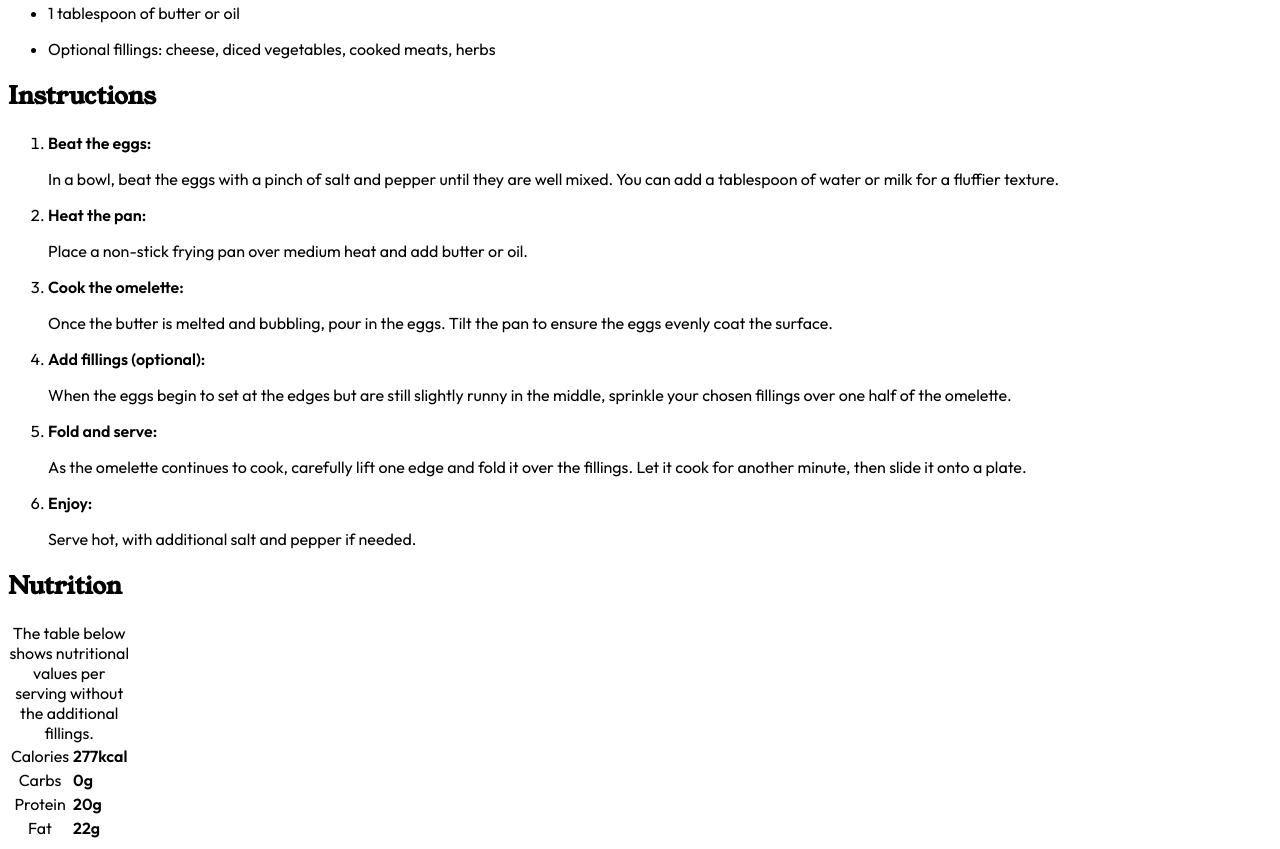
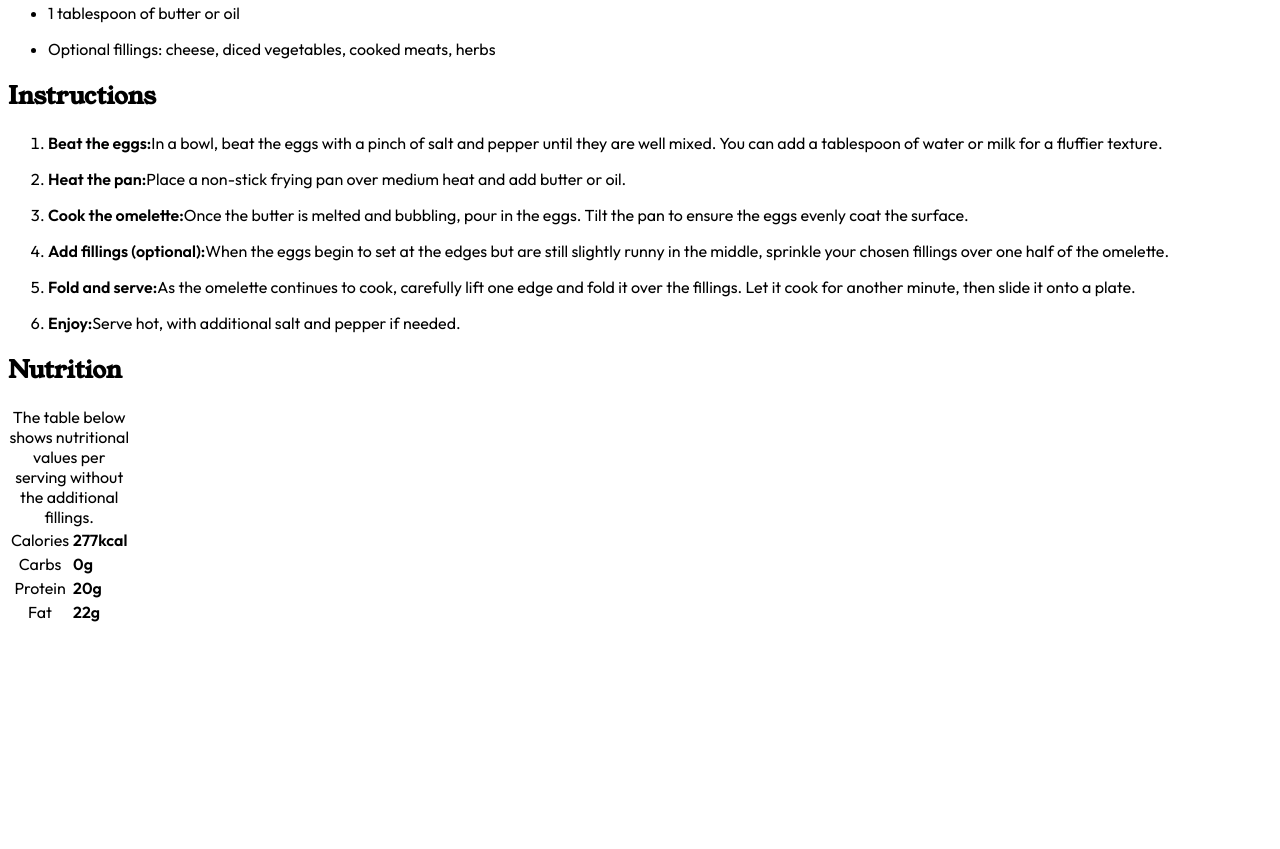
Before and after one commit to Danedey/recipe-page-main, a plain HTML site: page index.html in a window 1280 px wide. Shown: the part 1158-2007 px from the top of the page. After the commit the page ends 1791 px from the top, so only its background shows below. Drawn offline with Linux system fonts and the light colour scheme.

Commit message:
html structure update 3 p

```diff
--- a/index.html
+++ b/index.html
@@ -42,45 +42,38 @@
           <h2>Instructions</h2>
           <ol>
               <li>
-                <strong>Beat the eggs:</strong>
                 <p>
-                    In a bowl, beat the eggs with a pinch of salt and pepper until they are well mixed.
+                  <strong>Beat the eggs:</strong>In a bowl, beat the eggs with a pinch of salt and pepper until they are well mixed.
                   You can add a tablespoon of water or milk for a fluffier texture.
                 </p>
               </li>
 
               <li>
-                <strong>Heat the pan:</strong>
-                <p>Place a non-stick frying pan over medium heat and add butter or oil.</p>
+                <p><strong>Heat the pan:</strong>Place a non-stick frying pan over medium heat and add butter or oil.</p>
               </li>
 
               <li>
-                <strong>Cook the omelette:</strong>
                 <p>
-                    Once the butter is melted and bubbling, pour in the eggs. Tilt the pan to ensure
+                  <strong>Cook the omelette:</strong>Once the butter is melted and bubbling, pour in the eggs. Tilt the pan to ensure
                   the eggs evenly coat the surface.
                 </p>
               </li>
 
               <li>
-                <strong>Add fillings (optional):</strong>
                 <p>
-                    When the eggs begin to set at the edges but are still slightly runny in the
+                  <strong>Add fillings (optional):</strong>When the eggs begin to set at the edges but are still slightly runny in the
                   middle, sprinkle your chosen fillings over one half of the omelette.
                 </p>
               </li>
 
               <li>
-                <strong>Fold and serve:</strong>
                   <p>
-                    As the omelette continues to cook, carefully lift one edge and fold it over the
+                    <strong>Fold and serve:</strong>As the omelette continues to cook, carefully lift one edge and fold it over the
                     fillings. Let it cook for another minute, then slide it onto a plate.
                   </p>
               </li>
-
               <li>
-                <strong>Enjoy:</strong>
-                  <p>Serve hot, with additional salt and pepper if needed.</p>
+                  <p><strong>Enjoy:</strong>Serve hot, with additional salt and pepper if needed.</p>
               </li>
             </ol>
         </section>
```
Lines whose indentation alone changed are shown as unchanged.
